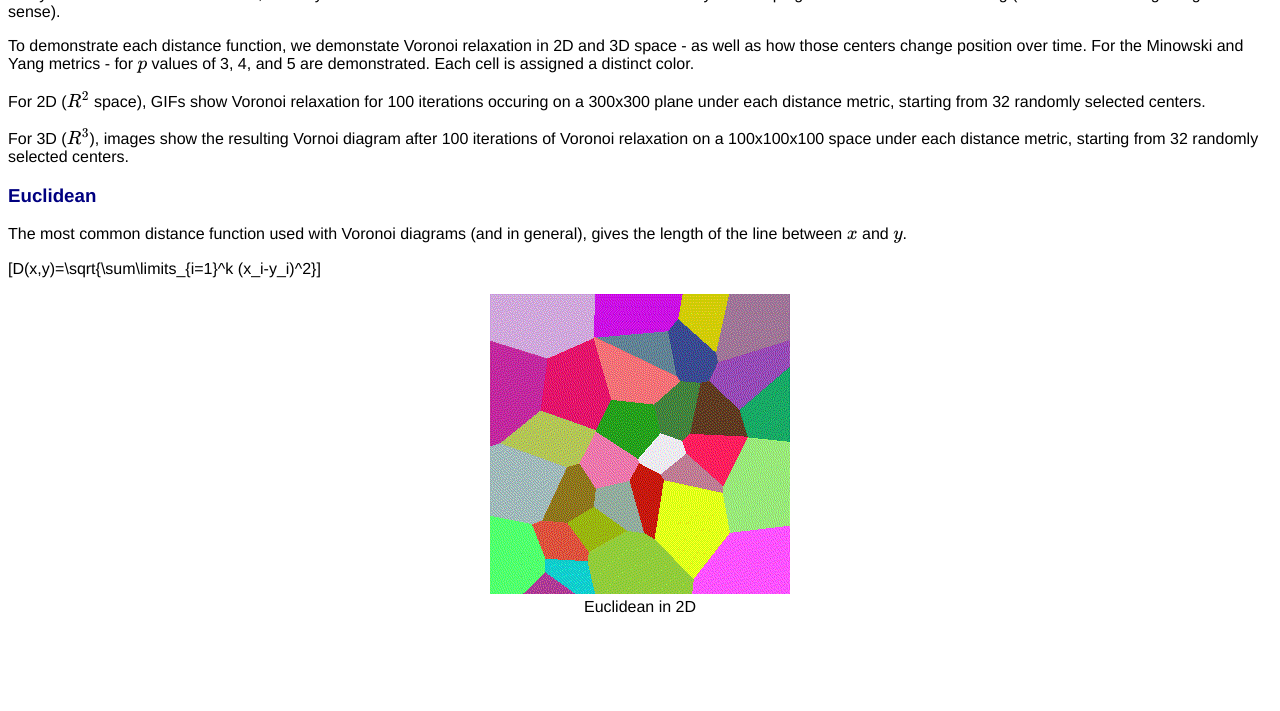
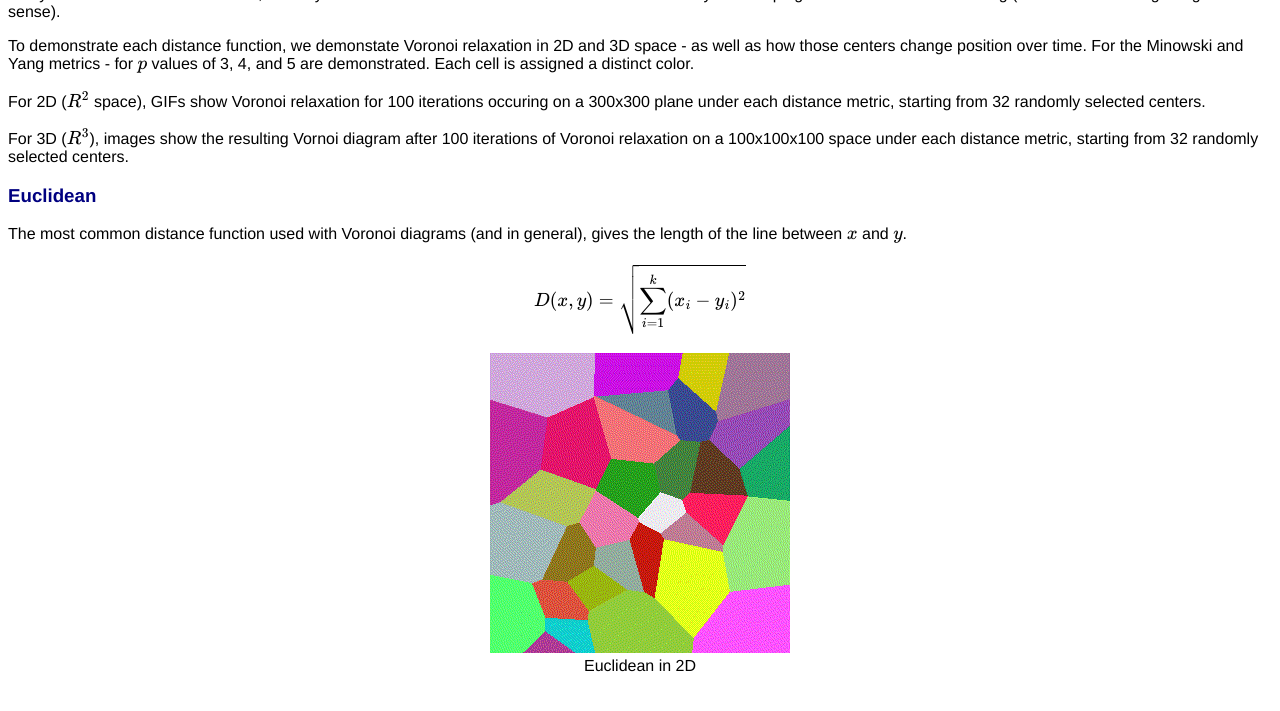
Before and after one commit to njhofmann/njhofmann.github.io, a Jekyll site: the page built from _posts/2022-07-07-Voronoi-Relaxation-Under-Different-Distance-Metrics.md, in a window 1280 px wide and 900 px high, scrolled down 793 px. Shown: the top 711 px of the window. Built offline with Jekyll 4.4.1, drawn with Linux system fonts in a browser that asks for light colours; formulas are drawn with MathJax 3.

Commit message:
mathjax display fix?

```diff
--- a/_posts/2022-07-07-Voronoi-Relaxation-Under-Different-Distance-Metrics.md
+++ b/_posts/2022-07-07-Voronoi-Relaxation-Under-Different-Distance-Metrics.md
@@ -40,7 +40,7 @@ For 3D ($R^3$), images show the resulting Vornoi diagram after 100 iterations of
 
 The most common distance function used with Voronoi diagrams (and in general), gives the length of the line between $x$ and $y$.
 
-\[D(x,y)=\sqrt{\sum\limits_{i=1}^k (x_i-y_i)^2}\]
+\\[D(x,y)=\sqrt{\sum\limits_{i=1}^k (x_i-y_i)^2}\\]
 
 
 <center><img src="assets/voronoi/euclidean/2d-euclidean-cells.gif"></center>
```
